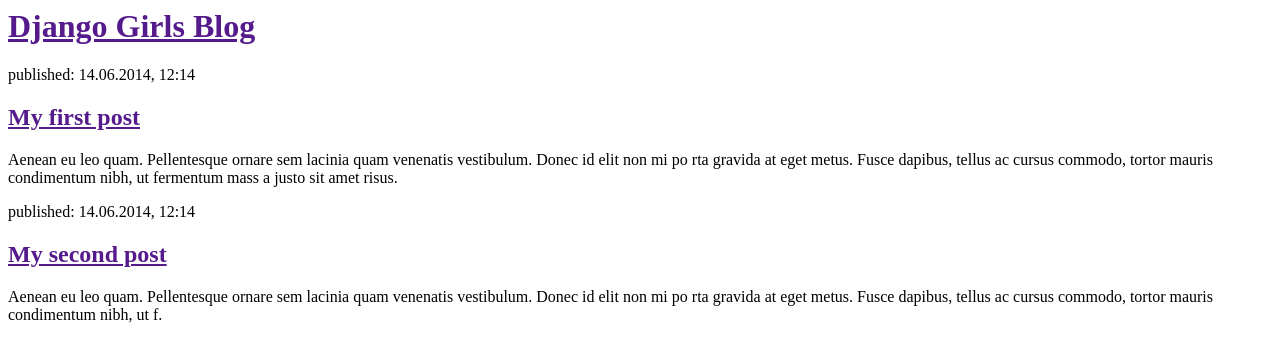
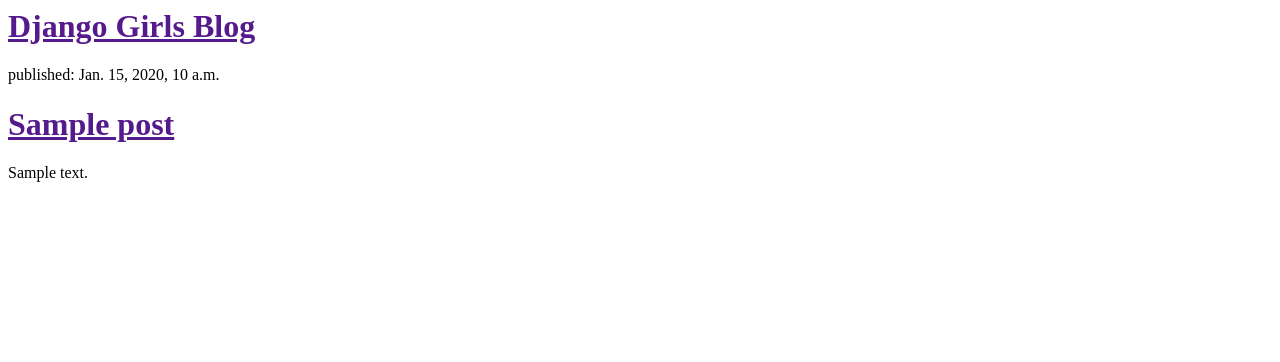
Before and after one commit to ochui/dblog, a Django app: template blog/templates/blog/post_list.html in a window 1280 px wide. Shown: the top 362 px of the page. Run offline with Django 3.2, Linux system fonts and the light colour scheme; the template is opened without the code that fills it: values that come from a table or form of the project are taken from there, others are empty; tables that the repository leaves empty hold one stand-in row (values such as "Sample post"); parts of the project's set-up code (start-up, migrations or seed data) failed here and were passed over.

Commit message:
modified template to display post from database

```diff
--- a/blog/templates/blog/post_list.html
+++ b/blog/templates/blog/post_list.html
@@ -8,19 +8,16 @@
                 <a href="">Django Girls Blog</a>
             </h1>
         </div>
-        <div>
-            <p>published: 14.06.2014, 12:14</p>
-            <h2>
-                <a href="">My first post</a>
-            </h2>
-            <p>Aenean eu leo quam. Pellentesque ornare sem lacinia quam venenatis vestibulum. Donec id elit non mi po rta gravida at eget metus. Fusce dapibus, tellus ac cursus commodo, tortor mauris condimentum nibh, ut fermentum mass a justo sit amet risus.</p>
-        </div>
-        <div>
-            <p>published: 14.06.2014, 12:14</p>
-            <h2>
-                <a href="">My second post</a>
-            </h2>
-            <p>Aenean eu leo quam. Pellentesque ornare sem lacinia quam venenatis vestibulum. Donec id elit non mi po rta gravida at eget metus. Fusce dapibus, tellus ac cursus commodo, tortor mauris condimentum nibh, ut f.</p>
-        </div>
+        {% for post in posts %}
+            <div>
+                <p>published:
+                    {{ post.publish_date }}</p>
+                <h1>
+                    <a href="">{{ post.title }}</a>
+                </h1>
+                <p>{{ post.text|linebreaksbr }}</p>
+            </div>
+        {% endfor %}
+
     </body>
 </html>
--- a/blog/views.py
+++ b/blog/views.py
@@ -1,6 +1,9 @@
 from django.shortcuts import render
+from django.utils import timezone
+from .models import Post
 
 # Create your views here.
 
 def post_list(request):
-    return render(request, 'blog/post_list.html')
+    posts = Post.objects.all()
+    return render(request, 'blog/post_list.html', {'posts': posts})
```
